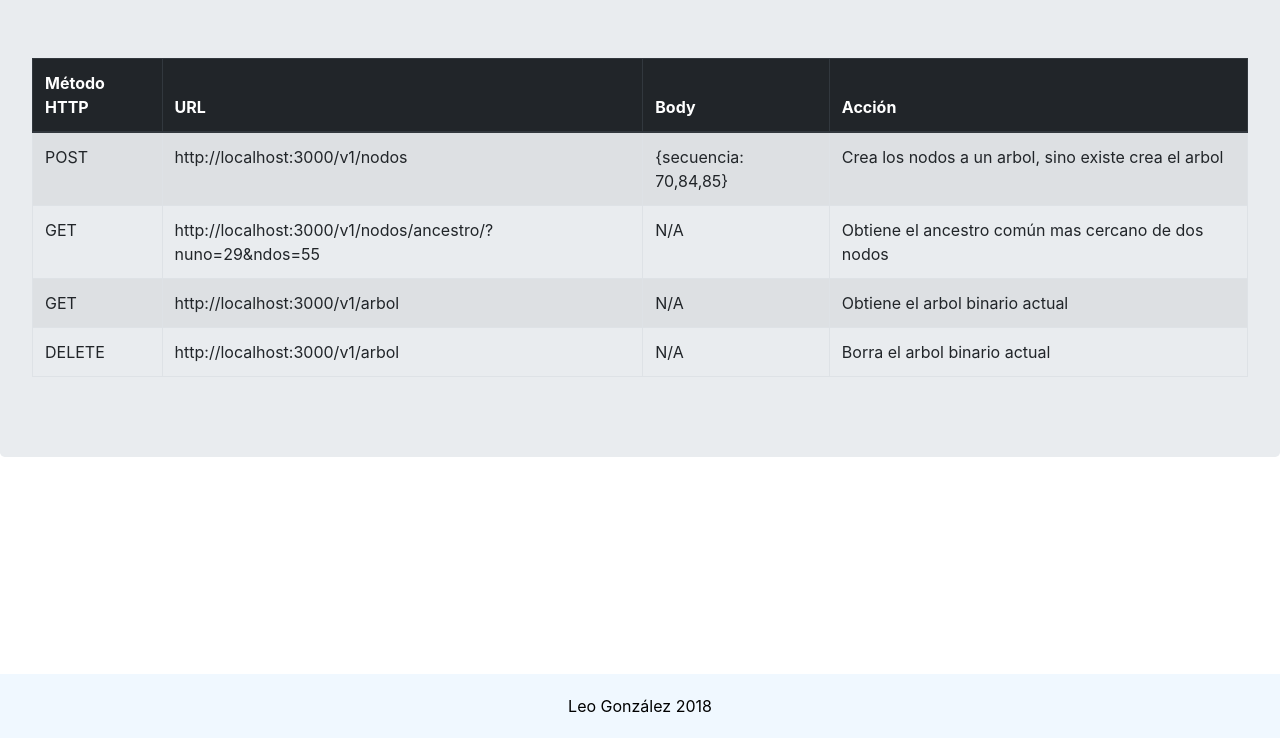
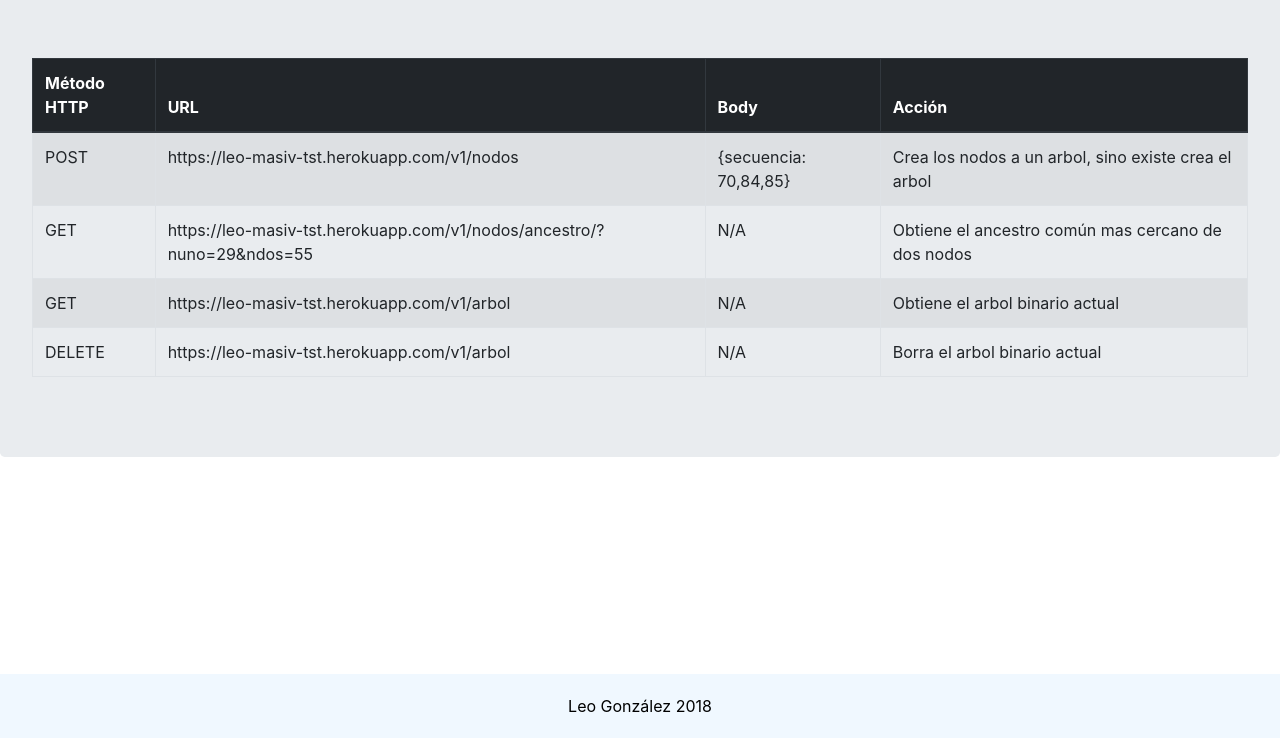
Before and after one commit to ingleo/masivian-tech-test, a website: page public/index.html in a window 1280 px wide. Shown: the part 62-800 px from the top of the page. Drawn offline with nearby package versions, Linux system fonts and the light colour scheme.

Commit message:
cambio en urls para endpoints con heroku

```diff
--- a/public/index.html
+++ b/public/index.html
@@ -29,25 +29,25 @@
                 <tbody>
                     <tr>
                         <td>POST</td>
-                        <td>http://localhost:3000/v1/nodos</td>
+                        <td>https://leo-masiv-tst.herokuapp.com/v1/nodos</td>
                         <td>{secuencia: 70,84,85}</td>
                         <td>Crea los nodos a un arbol, sino existe crea el arbol</td>
                     </tr>
                     <tr>
                         <td>GET</td>
-                        <td>http://localhost:3000/v1/nodos/ancestro/?nuno=29&ndos=55</td>
+                        <td>https://leo-masiv-tst.herokuapp.com/v1/nodos/ancestro/?nuno=29&ndos=55</td>
                         <td>N/A</td>
                         <td>Obtiene el ancestro común mas cercano de dos nodos</td>
                     </tr>
                     <tr>
                         <td>GET</td>
-                        <td>http://localhost:3000/v1/arbol</td>
+                        <td>https://leo-masiv-tst.herokuapp.com/v1/arbol</td>
                         <td>N/A</td>
                         <td>Obtiene el arbol binario actual</td>
                     </tr>
                     <tr>
                         <td>DELETE</td>
-                        <td>http://localhost:3000/v1/arbol</td>
+                        <td>https://leo-masiv-tst.herokuapp.com/v1/arbol</td>
                         <td>N/A</td>
                         <td>Borra el arbol binario actual</td>
                     </tr>
```
